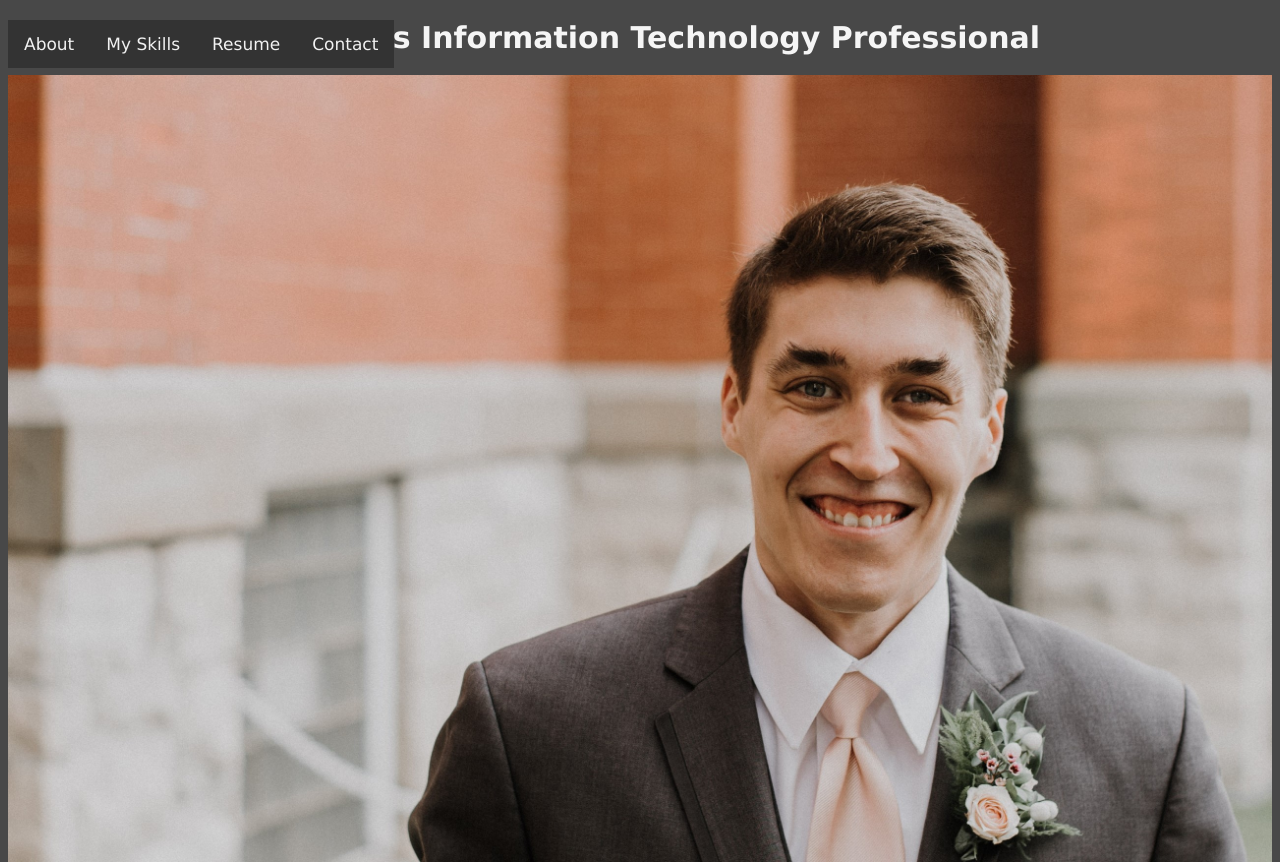
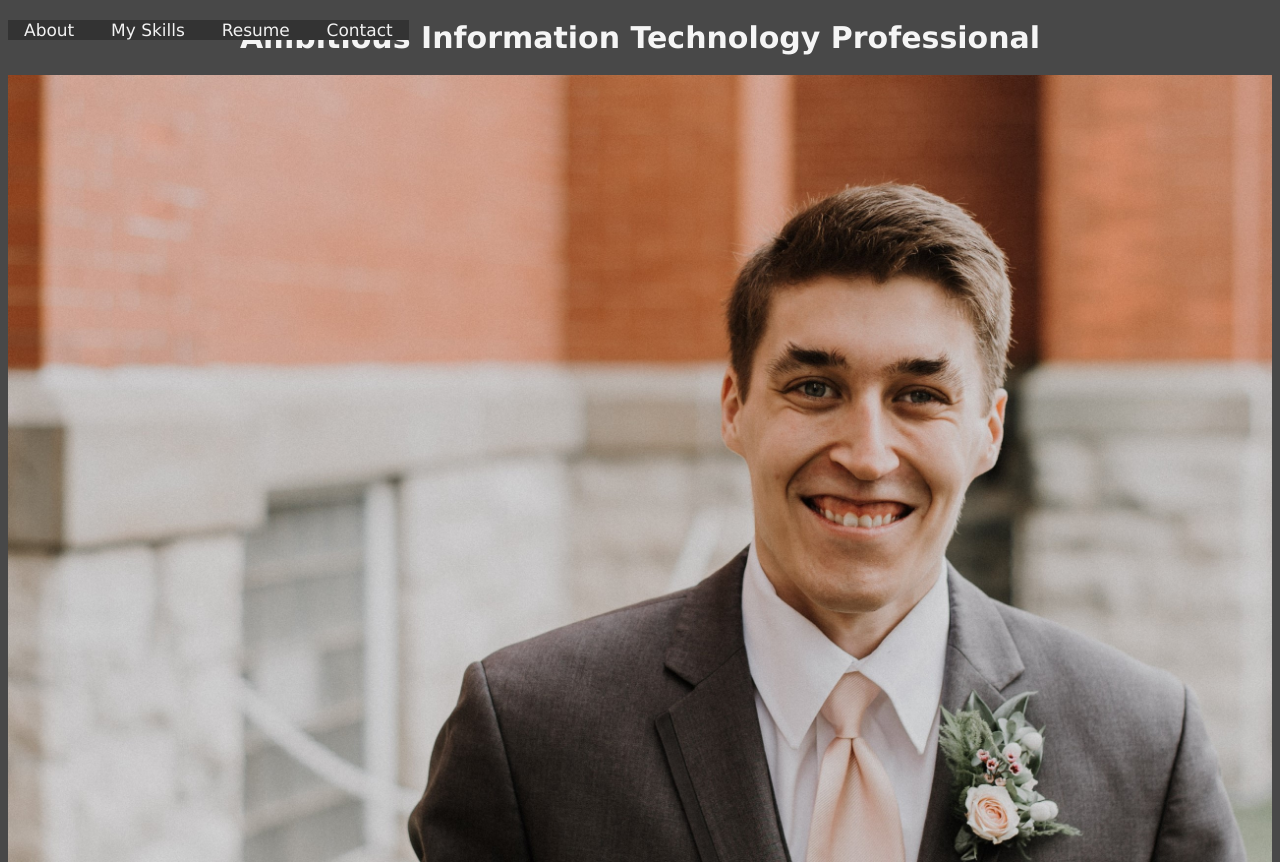
Before and after one commit to nategoodman88/nategoodman.dev, a plain HTML site: page index.html in a window 1280 px wide. Shown: the top 862 px of the page. Drawn offline with Linux system fonts and the light colour scheme.

Commit message:
Update Style.css
Commented out wrong thing cause am potato

```diff
--- a/Style.css
+++ b/Style.css
@@ -33,7 +33,7 @@ a {
 }
 
 .topnav a {
-  float: left;
+  /*float: left;*/
   color: #f2f2f2;
   text-align: center;
   padding: 14px 16px;
@@ -41,7 +41,7 @@ a {
   font-size: 17px;
 }
 
-/*.topnav a:hover {
+.topnav a:hover {
   background-color: #ddd;
   color: black;
-} */
+}
```
